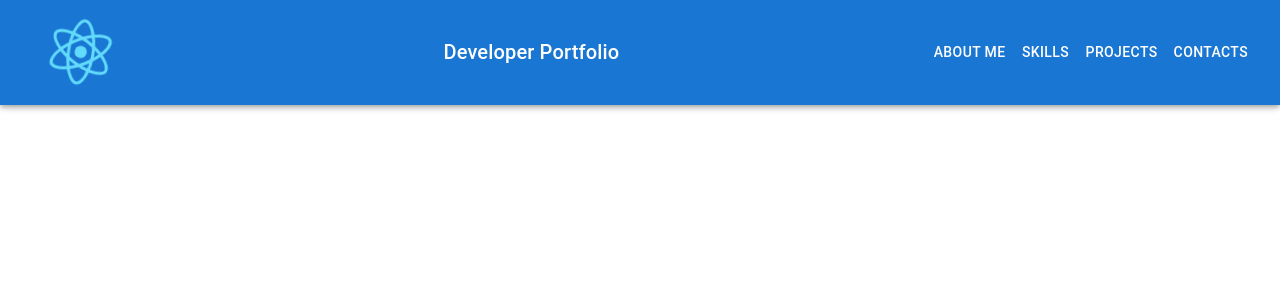
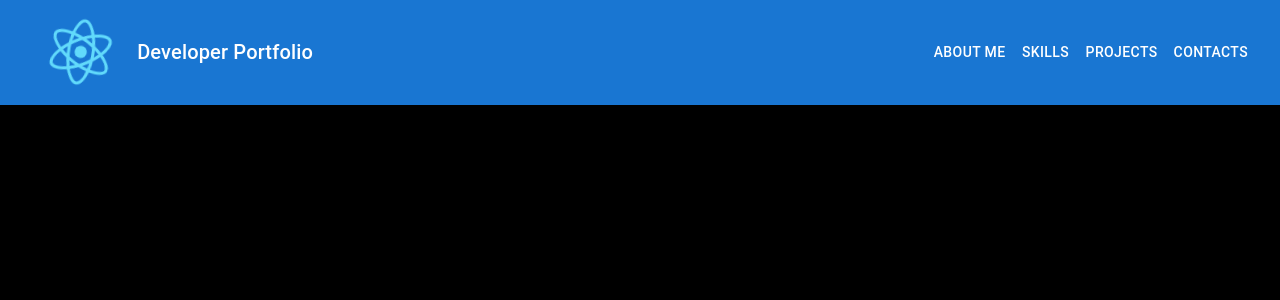
Before and after one commit to Samuel-David-Angus/portfolio, a React (Create React App) app: page / in a window 1280 px wide. Shown: the top 300 px of the page. Built offline with nearby package versions, Linux system fonts and the light colour scheme.

Commit message:
added aboutme

```diff
--- a/src/App.css
+++ b/src/App.css
@@ -1,5 +1,49 @@
 .App {
   text-align: center;
+  display: flex;
+  flex-direction: column;
+  height: 100vh; /* Make the App element take up the full viewport height */
+}
+
+.App-header {
+  flex: 0 0 auto; /* Allow the header to take up only as much space as it needs */
+}
+
+main {
+  background-color: black;
+  color: white;
+  width: 100%;
+  flex: 1 0 auto; /* Allow main to grow and fill the remaining space */
+  position: relative; /* For clearfix */
+}
+
+main::after {
+  content: "";
+  display: table;
+  clear: both;
+}
+
+.Half-Container {
+  text-align: left;
+  float: left;
+  display: inline-block;
+  box-sizing: border-box;
+}
+
+#first {
+  background-color: gray;
+  width: 40%;
+  padding: 5%;
+  height: 100%;
+}
+
+#second {
+  width: 60%;
+  padding: 5%;
+}
+
+h3.inliner, h2.inliner {
+  display: inline;
 }
 
 .App-logo {
@@ -15,7 +59,6 @@
   }
 }
 
-
 @keyframes App-logo-spin {
   from {
     transform: rotate(0deg);
--- a/src/App.js
+++ b/src/App.js
@@ -1,6 +1,7 @@
 import logo from './logo.svg';
 import './App.css';
 import NavBar from './Components/NavBar';
+import AboutMe from './Components/AboutMe';
 
 function App() {
   return (
@@ -8,9 +9,9 @@ function App() {
       <header className="App-header">
         <NavBar />
       </header>
-      <div className="Main">
-        <h2>Hello World!</h2>
-      </div>
+      <main>
+
+      </main>
     </div>
   );
 }
--- /dev/null
+++ b/src/Components/AboutMe.js
@@ -0,0 +1,31 @@
+function AboutMe() {
+    return <main>
+    <div className="Half-Container" id='first'>
+      <img src='../self.jpeg' width={"90%"} />
+    </div>
+    <div className="Half-Container" id='second'>
+      <h1>HELLO!</h1>
+      <br/>
+      <br/>
+      <h3 className='inliner'>I am </h3>
+      <h2 className='inliner'>SAMUEL DAVID ANGUS </h2>
+      <br/>
+      <br/>
+      <h3 className='inliner'>an aspiring </h3>
+      <h2 className='inliner'>SOFTWARE DEVELOPER</h2>
+      <br/>
+      <br/>
+      <h3 className='inliner'>currently a </h3>
+      <h2 className='inliner'>3RD YEAR COMPUTER SCIENCE STUDENT</h2>
+      <br/>
+      <br/>
+      <p>
+        I currenly study at Cebu Institute of Technology University and
+        I have experience in developing mobile apps and websites,
+        both frontend and backend.
+      </p>
+    </div>
+  </main>
+}
+
+export default AboutMe;
--- a/src/Components/NavBar.js
+++ b/src/Components/NavBar.js
@@ -4,10 +4,10 @@ import '../App.css';
 
 function NavBar() {
     return <div className="AppBar">
-        <AppBar>
+        <AppBar position="sticky">
             <Toolbar>
                 <img src={logo} className="App-logo" alt="logo" />
-                <Typography variant="h6" component="div" sx={{ flexGrow: 1 }}>
+                <Typography variant="h6" component="div" sx={{ flexGrow: 1, textAlign: "left" }}>
                     Developer Portfolio
                 </Typography>
                 <Button color="inherit">About Me</Button>
```
Also changed, not shown: src/Components/Skills.js (added, +7 -0 lines), public/self.jpeg (added), public/self.png (added).
